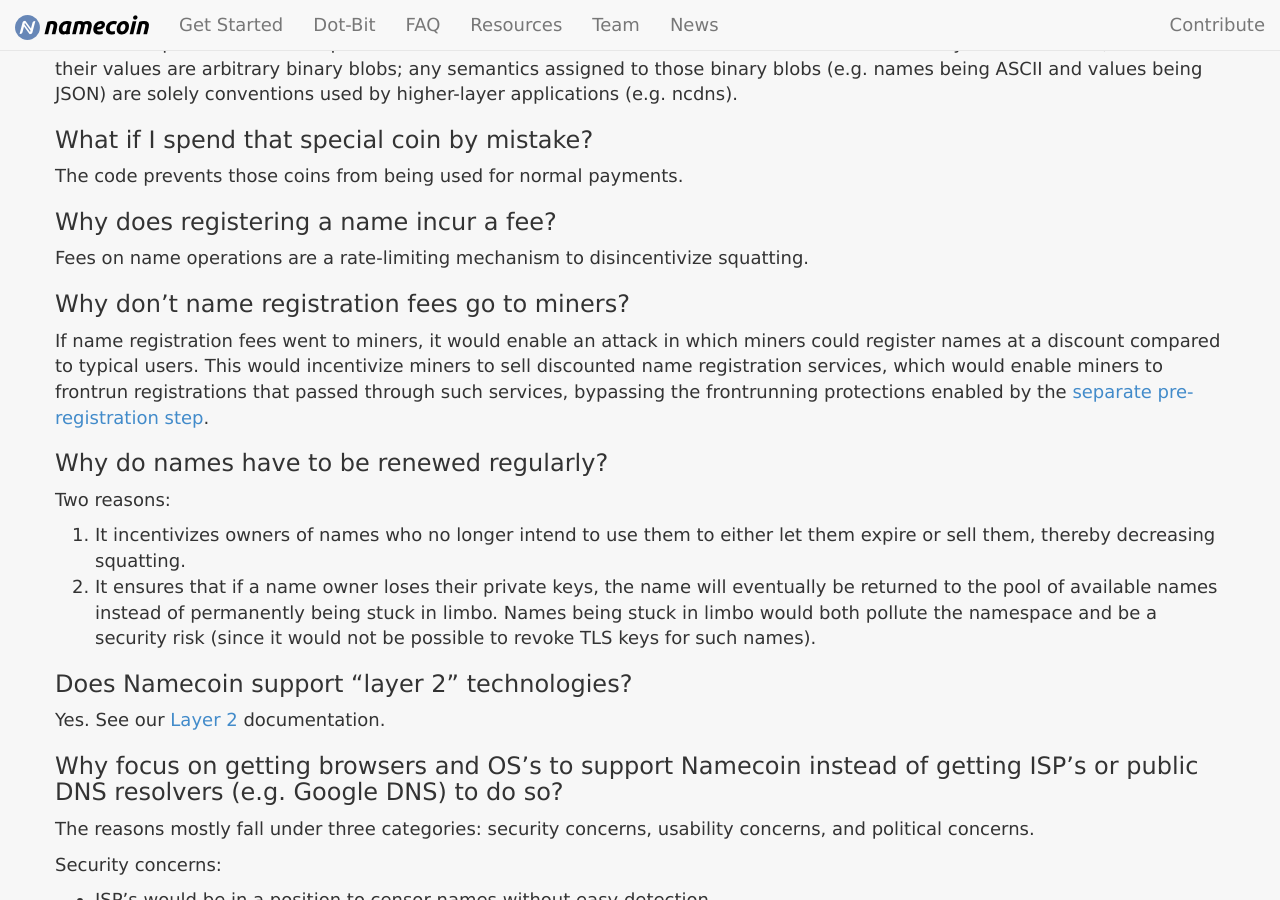
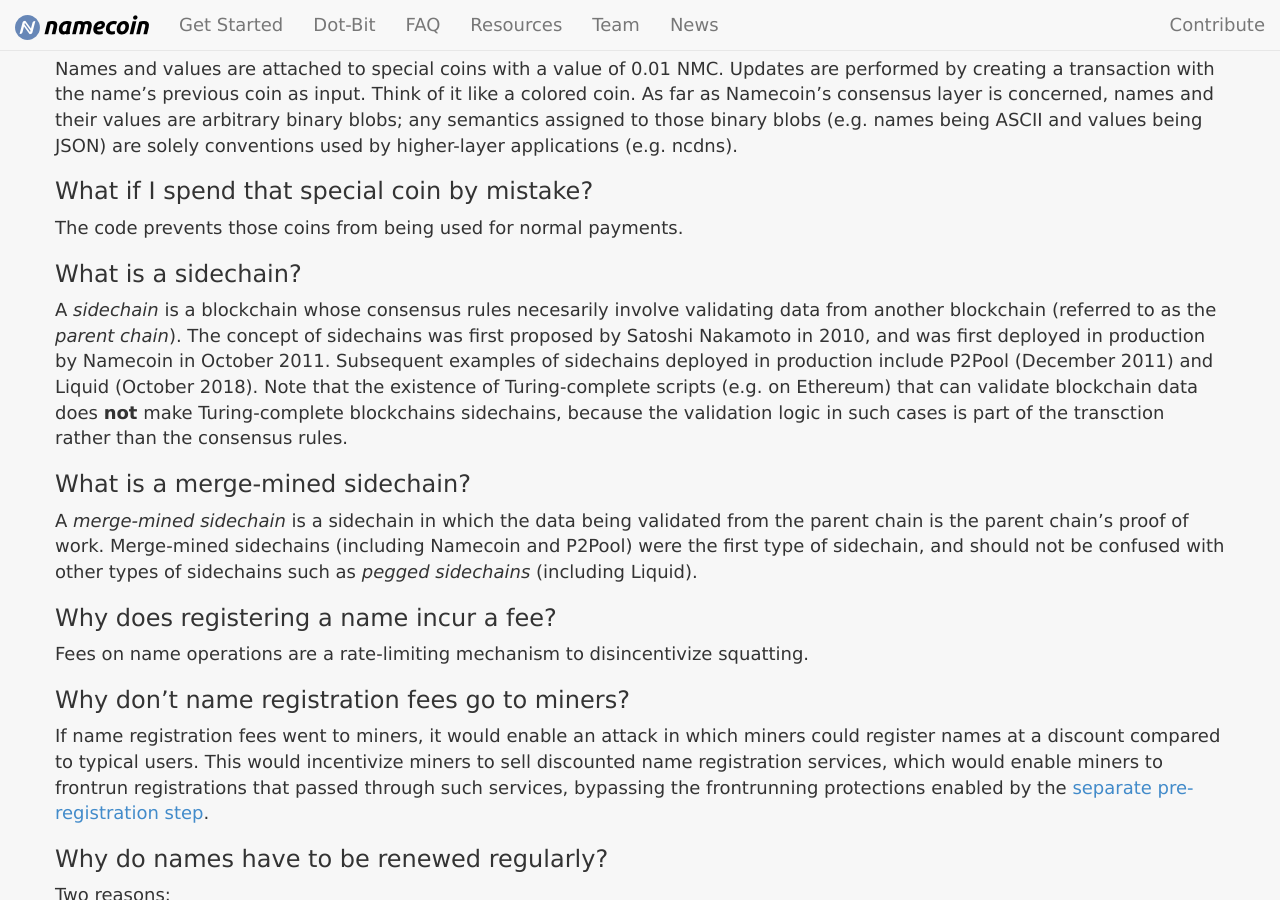
Before and after one commit to JeremyRand/namecoin.org, a Jekyll site: the page built from docs/faq/index.md, in a window 1280 px wide and 900 px high, scrolled down 4446 px. Built offline with Jekyll 4.4.1, drawn with Linux system fonts in a browser that asks for light colours; some of the changed text lies outside the part shown.

Commit message:
Add FAQ on sidechains

```diff
--- a/docs/faq/index.md
+++ b/docs/faq/index.md
@@ -93,6 +93,14 @@ Names and values are attached to special coins with a value of 0.01 NMC. Updates
 ### What if I spend that special coin by mistake?
 
 The code prevents those coins from being used for normal payments.
+
+### What is a sidechain?
+
+A *sidechain* is a blockchain whose consensus rules necesarily involve validating data from another blockchain (referred to as the *parent chain*).  The concept of sidechains was first proposed by Satoshi Nakamoto in 2010, and was first deployed in production by Namecoin in October 2011.  Subsequent examples of sidechains deployed in production include P2Pool (December 2011) and Liquid (October 2018).  Note that the existence of Turing-complete scripts (e.g. on Ethereum) that can validate blockchain data does **not** make Turing-complete blockchains sidechains, because the validation logic in such cases is part of the transction rather than the consensus rules.
+
+### What is a merge-mined sidechain?
+
+A *merge-mined sidechain* is a sidechain in which the data being validated from the parent chain is the parent chain's proof of work.  Merge-mined sidechains (including Namecoin and P2Pool) were the first type of sidechain, and should not be confused with other types of sidechains such as *pegged sidechains* (including Liquid).
 
 ### Why does registering a name incur a fee?
 
```
